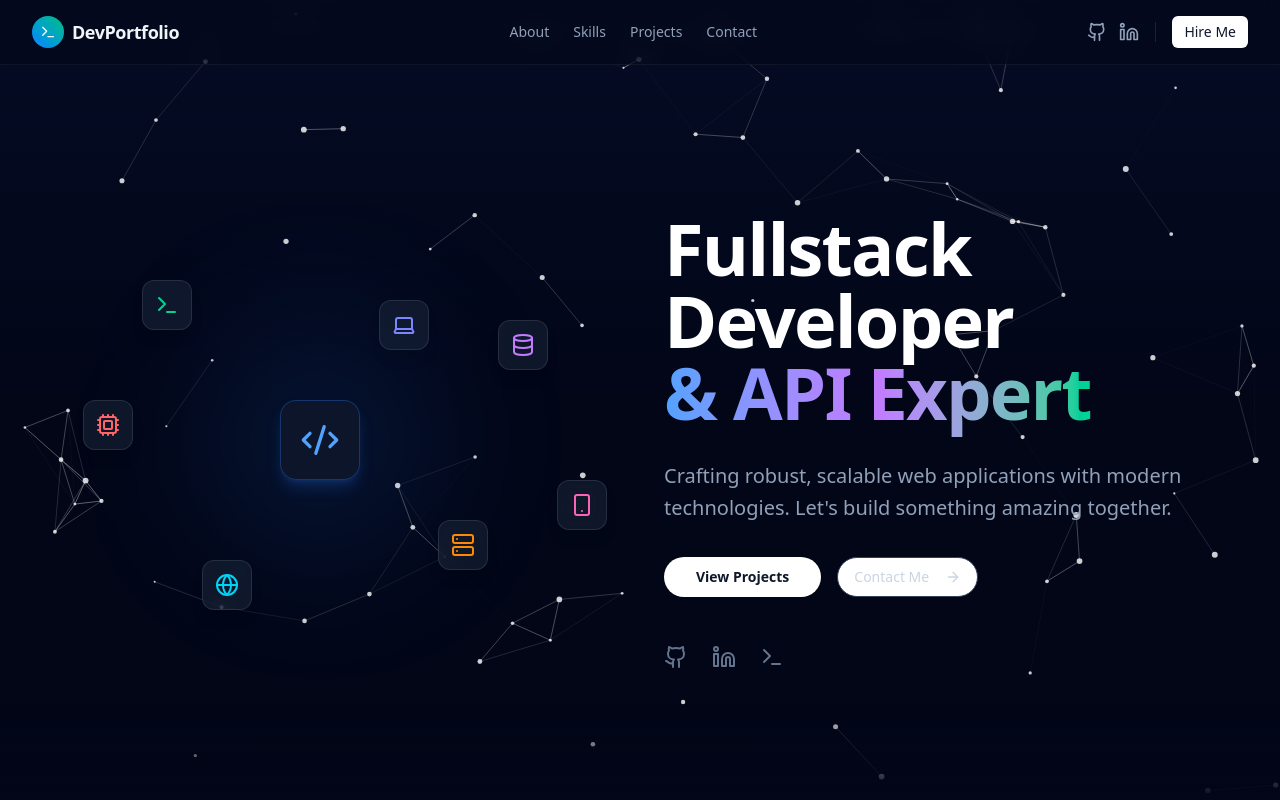
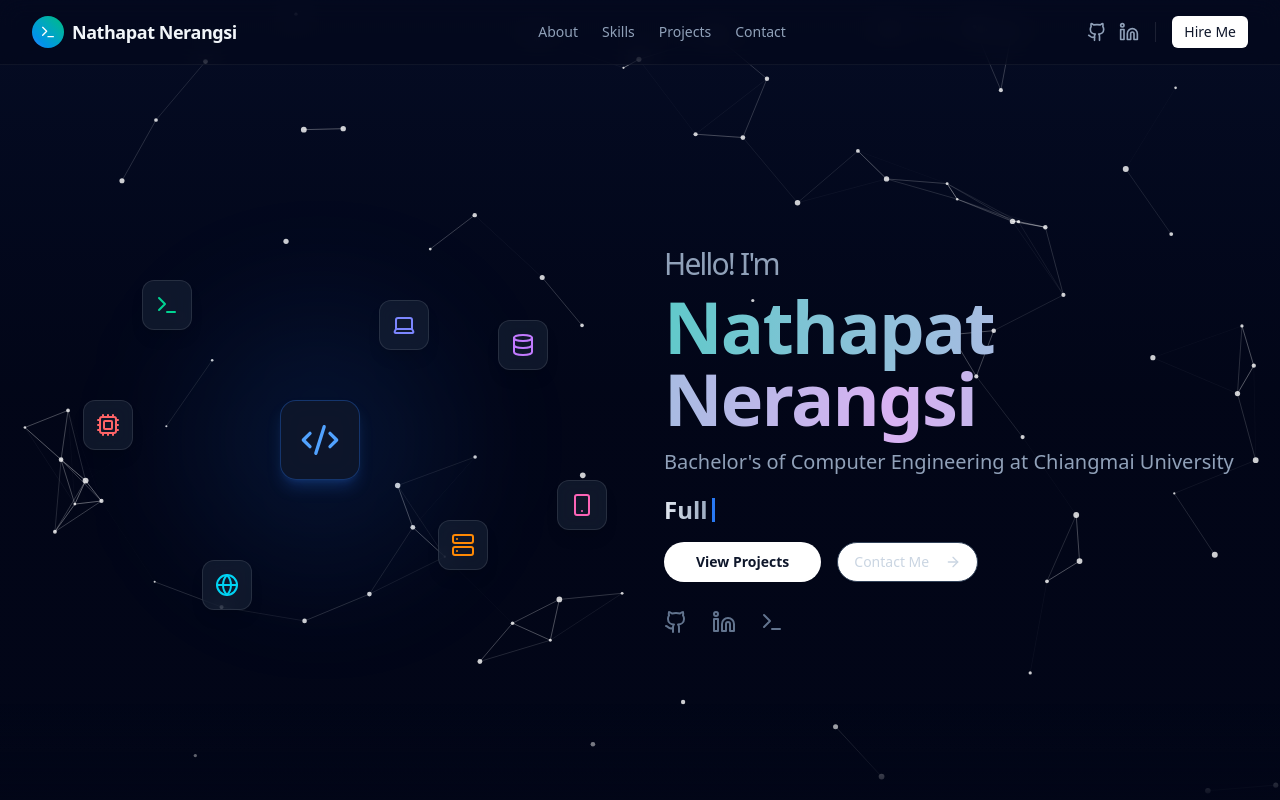
Before and after one commit to nathapatt/nathapat, a React (Vite) app: page / in a window 1280 px wide. Shown: the top 800 px of the page. Built offline with nearby package versions, Linux system fonts and the light colour scheme.

Commit message:
feat: Implement dynamic typing effect in Hero section, update personal branding, add smooth scrolling to navigation, and introduce new CSS animations.

```diff
--- a/src/components/Hero.tsx
+++ b/src/components/Hero.tsx
@@ -2,8 +2,40 @@ import { Button } from "@/components/ui/button"
 import { ArrowRight, Github, Linkedin, Terminal, Code2, Database, Cpu, Globe, Server, Laptop, Smartphone } from "lucide-react"
 import { StarBackground } from "@/components/StarBackground"
 import { RevealOnScroll } from "@/components/RevealOnScroll"
+import { useState, useEffect } from "react"
 
 export function Hero() {
+    const [text, setText] = useState("");
+    const [isDeleting, setIsDeleting] = useState(false);
+    const [loopNum, setLoopNum] = useState(0);
+    const [typingSpeed, setTypingSpeed] = useState(150);
+
+    const roles = ["Full Stack Developer", "DevOps Engineer", "UX/UI Designer"];
+
+    useEffect(() => {
+        const handleTyping = () => {
+            const i = loopNum % roles.length;
+            const fullText = roles[i];
+
+            setText(isDeleting
+                ? fullText.substring(0, text.length - 1)
+                : fullText.substring(0, text.length + 1)
+            );
+
+            setTypingSpeed(isDeleting ? 100 : 150); // Faster deleting
+
+            if (!isDeleting && text === fullText) {
+                setTimeout(() => setIsDeleting(true), 1500); // Pause at end
+            } else if (isDeleting && text === "") {
+                setIsDeleting(false);
+                setLoopNum(loopNum + 1);
+            }
+        };
+
+        const timer = setTimeout(handleTyping, typingSpeed);
+        return () => clearTimeout(timer);
+    }, [text, isDeleting, loopNum, typingSpeed, roles]);
+
     return (
         <section className="relative min-h-screen flex items-center justify-center overflow-hidden bg-slate-950 text-white pt-20">
             {/* Background Decoration */}
@@ -61,19 +93,28 @@ export function Hero() {
                     </div>
 
                     {/* Right Column: Text Content */}
-                    <div className="flex flex-col items-center lg:items-start text-center lg:text-left space-y-8">
+                    <div className="flex flex-col items-center lg:items-start text-center lg:text-left space-y-3">
 
                         <h1 className="text-4xl font-extrabold tracking-tight sm:text-5xl md:text-6xl lg:text-7xl">
-                            Fullstack Developer <br />
-                            <span className="text-transparent bg-clip-text bg-gradient-to-r from-blue-400 via-purple-400 to-emerald-400">
-                                & API Expert
+                            <span className="block text-xl sm:text-2xl md:text-3xl text-slate-400 font-normal mb-2">
+                                Hello! I'm
+                            </span>
+                            <span
+                                className="text-transparent bg-clip-text animate-gradient bg-[length:200%_auto]"
+                                style={{ backgroundImage: "linear-gradient(to right, rgb(78, 205, 196), rgb(216, 178, 242), rgb(78, 205, 196))" }}
+                            >
+                                Nathapat Nerangsi
                             </span>
                         </h1>
 
                         <p className="max-w-[600px] text-slate-400 md:text-xl leading-relaxed">
-                            Crafting robust, scalable web applications with modern technologies.
-                            Let's build something amazing together.
+                            Bachelor's of Computer Engineering at Chiangmai University
                         </p>
+
+                        <h2 className="text-xl md:text-2xl font-semibold bg-clip-text text-transparent bg-gradient-to-r from-slate-200 to-slate-400 min-h-[40px] flex items-center">
+                            <span>{text}</span>
+                            <span className="w-[3px] h-[24px] bg-blue-500 ml-1 animate-blink"></span>
+                        </h2>
 
                         <div className="flex flex-col sm:flex-row gap-4 w-full sm:w-auto">
                             <Button size="lg" className="bg-white text-slate-900 hover:bg-slate-200 transition-all font-semibold rounded-full px-8">
--- a/src/components/Navbar.tsx
+++ b/src/components/Navbar.tsx
@@ -10,15 +10,39 @@ export function Navbar() {
                     <div className="w-8 h-8 rounded-full bg-gradient-to-tr from-blue-500 to-emerald-500 flex items-center justify-center">
                         <Terminal className="w-4 h-4 text-white" />
                     </div>
-                    <span className="text-lg font-bold text-slate-100 tracking-tight">DevPortfolio</span>
+                    <span className="text-lg font-bold text-slate-100 tracking-tight">Nathapat Nerangsi</span>
                 </div>
 
                 {/* Desktop Nav */}
                 <div className="hidden md:flex items-center gap-6">
-                    <a href="#about" className="text-sm font-medium text-slate-400 hover:text-white transition-colors">About</a>
-                    <a href="#skills" className="text-sm font-medium text-slate-400 hover:text-white transition-colors">Skills</a>
-                    <a href="#projects" className="text-sm font-medium text-slate-400 hover:text-white transition-colors">Projects</a>
-                    <a href="#contact" className="text-sm font-medium text-slate-400 hover:text-white transition-colors">Contact</a>
+                    <a
+                        href="#about"
+                        onClick={(e) => { e.preventDefault(); document.querySelector("#about")?.scrollIntoView({ behavior: "smooth" }); }}
+                        className="text-sm font-medium text-slate-400 hover:text-white transition-colors"
+                    >
+                        About
+                    </a>
+                    <a
+                        href="#skills"
+                        onClick={(e) => { e.preventDefault(); document.querySelector("#skills")?.scrollIntoView({ behavior: "smooth" }); }}
+                        className="text-sm font-medium text-slate-400 hover:text-white transition-colors"
+                    >
+                        Skills
+                    </a>
+                    <a
+                        href="#projects"
+                        onClick={(e) => { e.preventDefault(); document.querySelector("#projects")?.scrollIntoView({ behavior: "smooth" }); }}
+                        className="text-sm font-medium text-slate-400 hover:text-white transition-colors"
+                    >
+                        Projects
+                    </a>
+                    <a
+                        href="#contact"
+                        onClick={(e) => { e.preventDefault(); document.querySelector("#contact")?.scrollIntoView({ behavior: "smooth" }); }}
+                        className="text-sm font-medium text-slate-400 hover:text-white transition-colors"
+                    >
+                        Contact
+                    </a>
                 </div>
 
                 {/* Action Button & Socials */}
@@ -27,7 +51,11 @@ export function Navbar() {
                         <Github className="w-5 h-5 text-slate-400 hover:text-white transition-colors cursor-pointer" />
                         <Linkedin className="w-5 h-5 text-slate-400 hover:text-white transition-colors cursor-pointer" />
                     </div>
-                    <Button size="sm" className="bg-white text-slate-900 hover:bg-slate-200">
+                    <Button
+                        size="sm"
+                        className="bg-white text-slate-900 hover:bg-slate-200"
+                        onClick={() => document.querySelector("#contact")?.scrollIntoView({ behavior: "smooth" })}
+                    >
                         Hire Me
                     </Button>
                 </div>
--- a/src/index.css
+++ b/src/index.css
@@ -38,6 +38,43 @@
   --animate-float: float 6s ease-in-out infinite;
   --animate-twinkle: twinkle 4s ease-in-out infinite;
   --animate-twinkle-move: twinkle-move 5s linear infinite;
+  --animate-gradient: gradient-move 3s linear infinite;
+  --animate-fade-in: fade-in 0.5s ease-out;
+  --animate-blink: blink 0.7s infinite;
+
+  @keyframes blink {
+
+    0%,
+    100% {
+      opacity: 1;
+    }
+
+    50% {
+      opacity: 0;
+    }
+  }
+
+  @keyframes fade-in {
+    0% {
+      opacity: 0;
+      transform: translateY(10px);
+    }
+
+    100% {
+      opacity: 1;
+      transform: translateY(0);
+    }
+  }
+
+  @keyframes gradient-move {
+    0% {
+      background-position: 0% 50%;
+    }
+
+    100% {
+      background-position: 200% 50%;
+    }
+  }
 
   @keyframes accordion-down {
     from {
```
